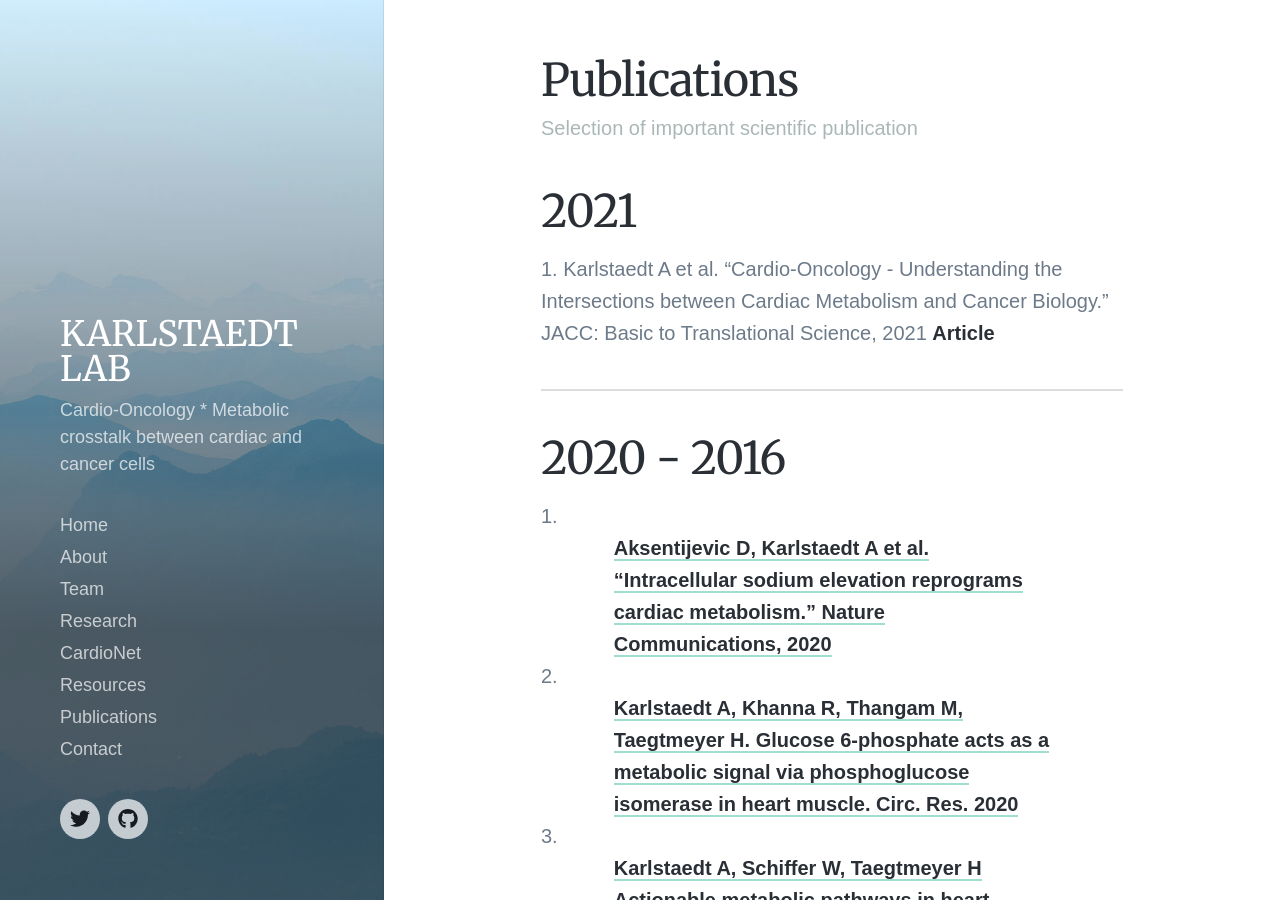
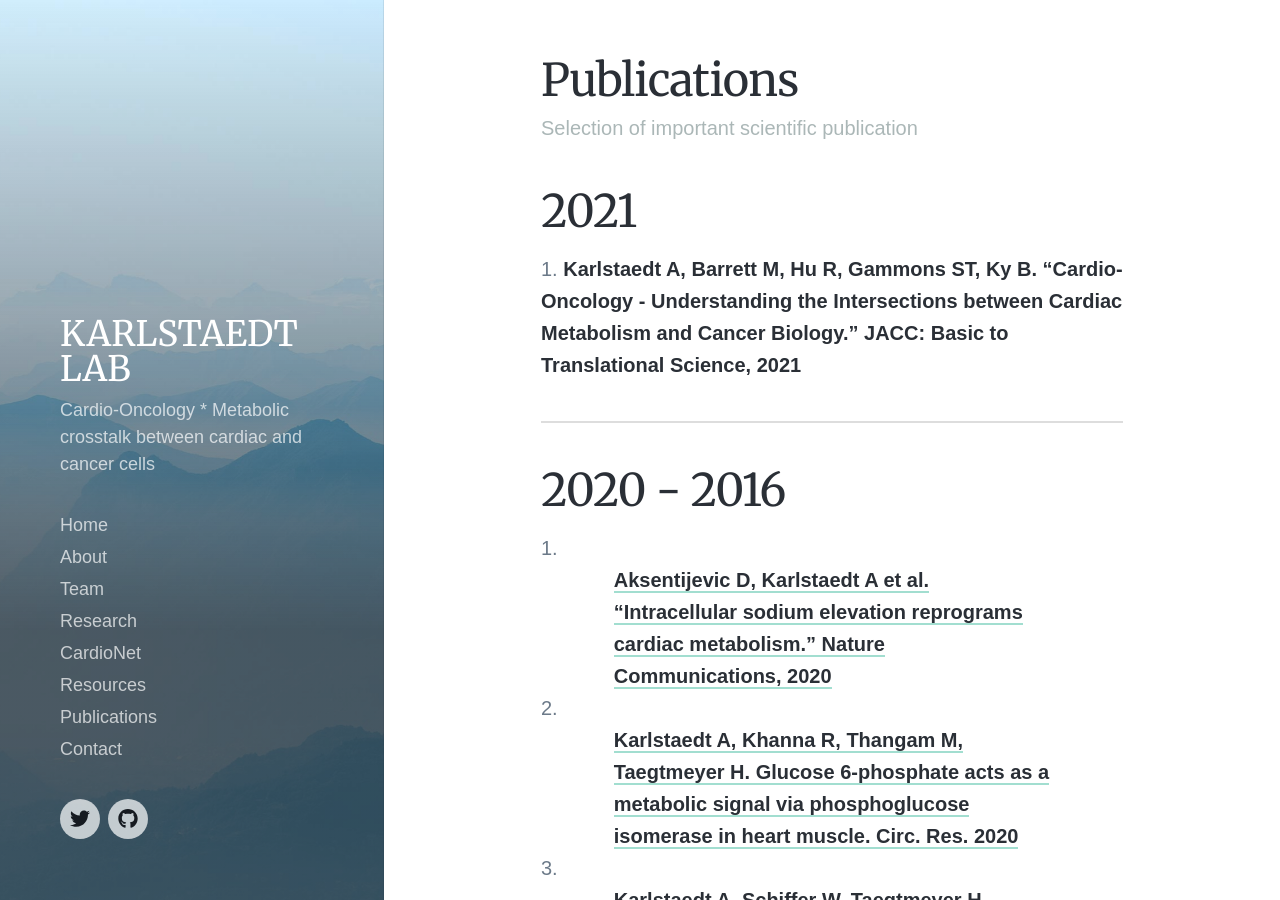
Before and after one commit to karlstaedtlab/cardionet, a Jekyll site: the page built from _pages/publications.md, in a window 1280 px wide and 900 px high. Built offline with Jekyll 4.4.1, drawn with Linux system fonts in a browser that asks for light colours; nearby versions of some CDN libraries; some web fonts are replaced.

Commit message:
Update publications.md

```diff
--- a/_pages/publications.md
+++ b/_pages/publications.md
@@ -5,7 +5,7 @@ featured_image: /images/demo/demo-portrait.jpg
 ---
 
 ## 2021
-1. Karlstaedt A et al. "Cardio-Oncology - Understanding the Intersections between Cardiac Metabolism and Cancer Biology." JACC: Basic to Translational Science, 2021 [Article]()
+1. [Karlstaedt A, Barrett M, Hu R, Gammons ST, Ky B. "Cardio-Oncology - Understanding the Intersections between Cardiac Metabolism and Cancer Biology." JACC: Basic to Translational Science, 2021](https://www.sciencedirect.com/science/article/pii/S2452302X21002035)
 
 ---
 ## 2020 - 2016
@@ -21,7 +21,7 @@ featured_image: /images/demo/demo-portrait.jpg
 
 ---
 ## 2015 - 2010
-1. Aksentijević D, McAndrew DJ, Karlstädt A, Zervou S, Sebag-Montefiore L, Cross R, Douglas G, Regitz-Zagrosek V, Lopaschuk GD, Neubauer S, Lygate CA. Cardiac dysfunction and peri-weaning mortality in malonyl-coenzyme A decarboxylase (MCD) knockout mice as a consequence of restricting substrate plasticity. J Mol Cell Cardiol. 2014;75:76-87. PMID: 25066696; PMCID: PMC4169183. [Article]()
+1. Aksentijević D, McAndrew DJ, Karlstädt A, Zervou S, Sebag-Montefiore L, Cross R, Douglas G, Regitz-Zagrosek V, Lopaschuk GD, Neubauer S, Lygate CA. Cardiac dysfunction and peri-weaning mortality in malonyl-coenzyme A decarboxylase (MCD) knockout mice as a consequence of restricting substrate plasticity. J Mol Cell Cardiol. 2014;75:76-87. PMID: 25066696; PMCID: PMC4169183. [Article](https://europepmc.org/article/PMC/4169183)
 
 2. Karlstädt A, Fliegner D, Kararigas G, Ruderisch HS, Regitz-Zagrosek V, Holzhütter HG. CardioNet: a human metabolic network suited for the study of cardiomyocyte metabolism. BMC Syst Biol. 2012;6:114. PMID: 22929619; PMCID: PMC3568067. [Article]()
 
```
